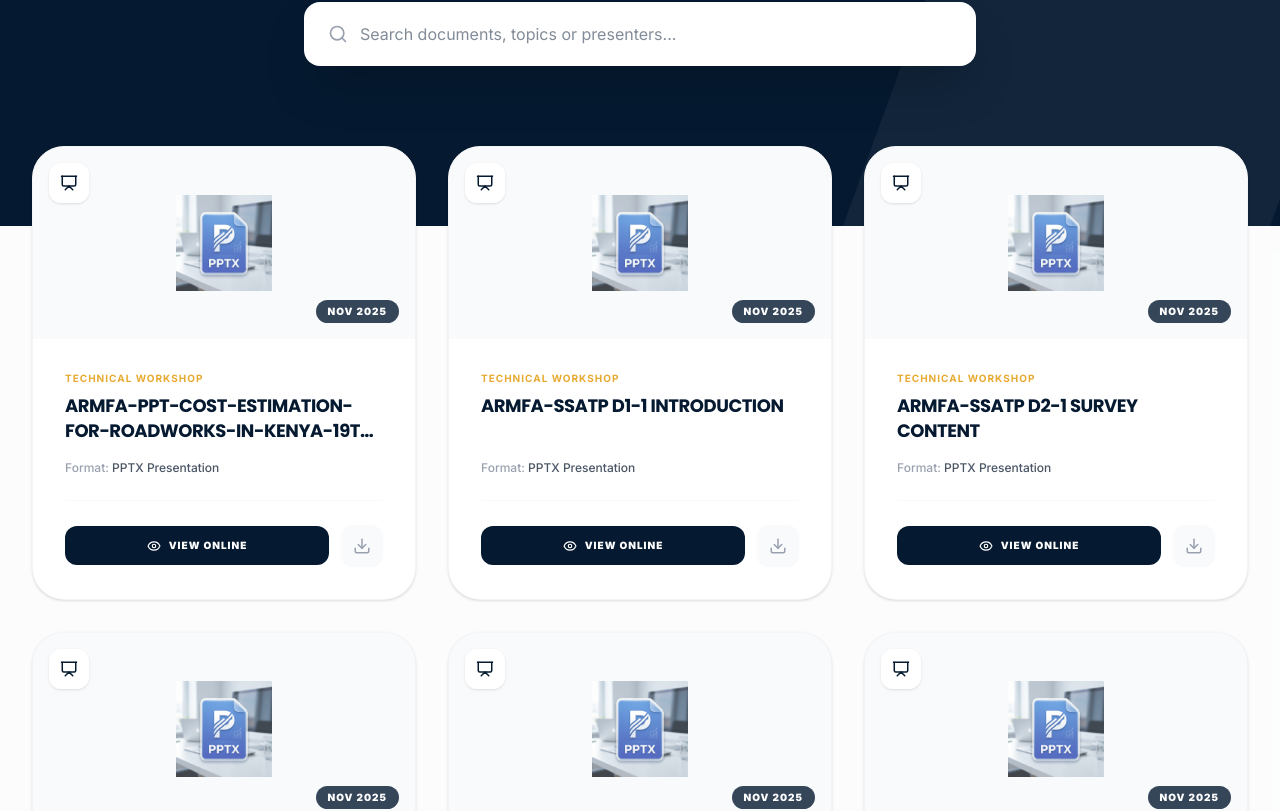
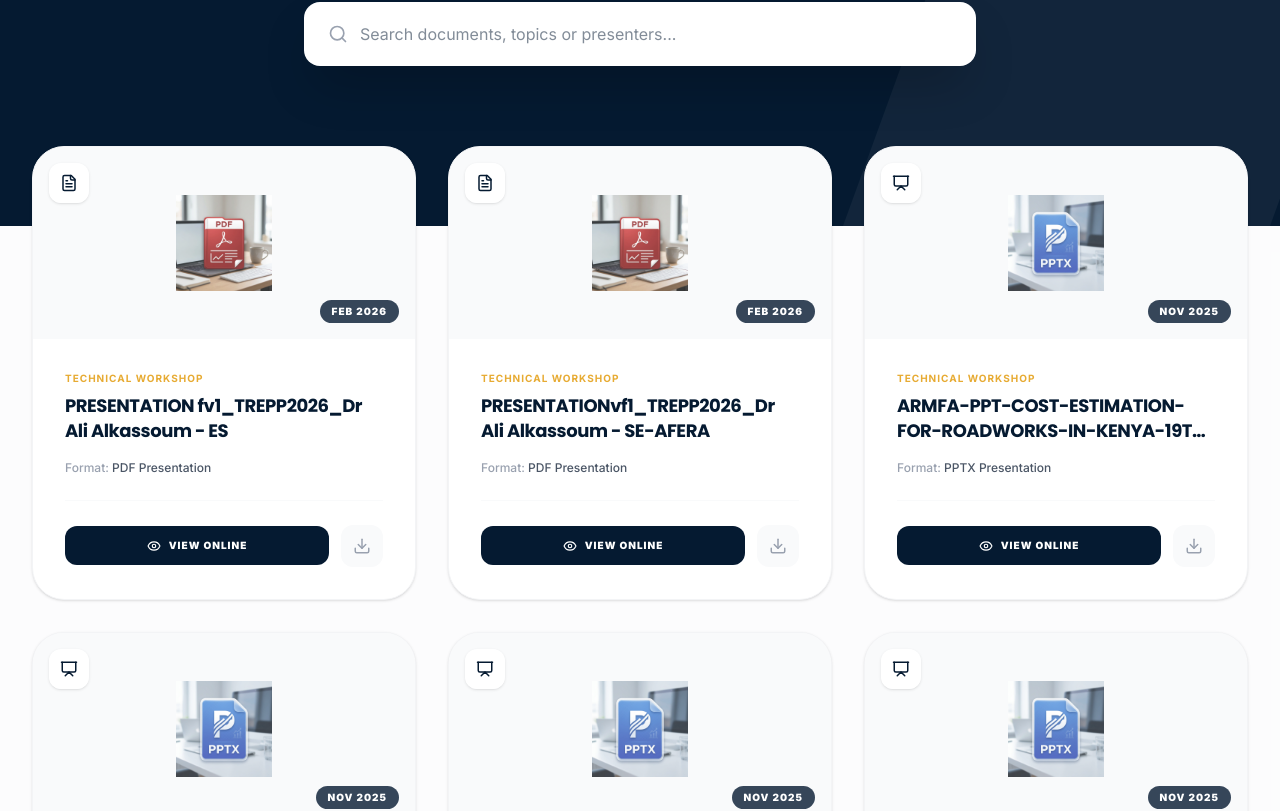
Before and after one commit to Alee24/AFERA, a Next.js app in the folder frontend/: page /about/workshops in a window 1280 px wide. Shown: the part 511-1322 px from the top of the page. Built offline with nearby package versions, Linux system fonts and the light colour scheme; no server answers.

Commit message:
Support inline review mechanisms for localized technical PDF streams

```diff
--- a/frontend/src/app/[lang]/courses/[id]/page.tsx
+++ b/frontend/src/app/[lang]/courses/[id]/page.tsx
@@ -299,44 +299,6 @@ export default function CourseDetailsPage() {
               </div>
             </div>
 
-            {/* Fees Section */}
-            {course.fee_structure && (
-              <div className="bg-white dark:bg-slate-900 rounded-[40px] p-8 md:p-12 shadow-sm border border-gray-100 dark:border-slate-800 overflow-hidden">
-                <h2 className="text-3xl font-bold text-primary dark:text-white mb-2">Investment & Fees</h2>
-                <p className="text-gray-500 mb-10 text-sm">Learner fees are differentiated by profile to ensure accessibility across ARMFA membership:</p>
-
-                <div className="overflow-x-auto">
-                  <table className="w-full border-collapse">
-                    <thead>
-                      <tr className="bg-primary text-white">
-                        <th className="px-6 py-4 text-left text-[10px] font-black uppercase tracking-widest border border-primary/10">Profile</th>
-                        <th className="px-6 py-4 text-left text-[10px] font-black uppercase tracking-widest border border-primary/10 whitespace-nowrap">Fee range (USD)</th>
-                        <th className="px-6 py-4 text-left text-[10px] font-black uppercase tracking-widest border border-primary/10">Conditions</th>
-                      </tr>
-                    </thead>
-                    <tbody className="divide-y divide-gray-100 dark:divide-slate-800">
-                      {course.fee_structure.map((item: any, idx: number) => (
-                        <tr key={idx} className={idx % 2 === 0 ? 'bg-white dark:bg-slate-900' : 'bg-gray-50/20 dark:bg-slate-800/20'}>
-                          <td className="px-6 py-5 text-sm font-bold text-primary dark:text-white border border-gray-100 dark:border-slate-800">{item.profile}</td>
-                          <td className="px-6 py-5 text-sm font-black text-accent border border-gray-100 dark:border-slate-800 whitespace-nowrap">{item.range}</td>
-                          <td className="px-6 py-5 text-xs text-gray-500 font-medium border border-gray-100 dark:border-slate-800 leading-relaxed italic">{item.conditions}</td>
-                        </tr>
-                      ))}
-                    </tbody>
-                  </table>
-                </div>
-
-                <div className="mt-8 p-6 bg-accent/5 rounded-2xl border border-accent/10 flex items-start space-x-4">
-                  <div className="p-2 bg-white dark:bg-slate-800 rounded-xl shadow-sm text-accent shrink-0">
-                    <CheckCircle size={20} />
-                  </div>
-                  <p className="text-xs font-medium text-gray-600 dark:text-gray-400 leading-relaxed">
-                    <span className="font-bold text-primary dark:text-white uppercase tracking-tighter">Note:</span> Fees include training, digital materials, platform access, and accommodation during residential seminars. International travel costs are not included.
-                  </p>
-                </div>
-              </div>
-            )}
-
             {/* Modules Section */}
             <div className="bg-white dark:bg-slate-900 rounded-[40px] p-8 md:p-12 shadow-sm border border-gray-100 dark:border-slate-800">
                <div className="flex items-center justify-between mb-10">
--- a/frontend/src/app/[lang]/workshops/page.tsx
+++ b/frontend/src/app/[lang]/workshops/page.tsx
@@ -28,6 +28,22 @@ interface WorkshopDoc {
 }
 
 const workshopDocs: WorkshopDoc[] = [
+  {
+    id: 11,
+    title: "PRESENTATION fv1_TREPP2026_Dr Ali Alkassoum - ES",
+    filename: "PRESENTATION fv1_TREPP2026_Dr Ali Alkassoum - ES (1).pdf",
+    type: "PDF",
+    category: "Technical Workshop",
+    date: "Feb 2026"
+  },
+  {
+    id: 12,
+    title: "PRESENTATIONvf1_TREPP2026_Dr Ali Alkassoum - SE-AFERA",
+    filename: "PRESENTATIONvf1_TREPP2026_Dr Ali Alkassoum - SE-AFERA (1).pdf",
+    type: "PDF",
+    category: "Technical Workshop",
+    date: "Feb 2026"
+  },
   {
     id: 1,
     title: "ARMFA-PPT-COST-ESTIMATION-FOR-ROADWORKS-IN-KENYA-19TH-NOV",
@@ -162,9 +178,12 @@ export default function WorkshopsPage() {
     setSelectedDoc(null);
   };
 
-  const getViewerUrl = (filename: string) => {
+  const getViewerUrl = (doc: any) => {
     if (typeof window === 'undefined') return '';
-    const fileUrl = `${window.location.origin}/${filename}`;
+    const fileUrl = `${window.location.origin}/${doc.filename}`;
+    if (doc.type === 'PDF') {
+      return fileUrl;
+    }
     // Microsoft Office Online Viewer for PPTX
     return `https://view.officeapps.live.com/op/view.aspx?src=${encodeURIComponent(fileUrl)}`;
   };
@@ -360,7 +379,7 @@ export default function WorkshopsPage() {
                 {/* Viewer Frame */}
                 <div className="flex-1 bg-gray-100 relative">
                    <iframe
-                     src={getViewerUrl(selectedDoc.filename)}
+                     src={getViewerUrl(selectedDoc)}
                      className="w-full h-full border-none"
                      title="Document Viewer"
                    />
```
Also changed, not shown: 2 other files (tests, documents, lock files or other folders).
